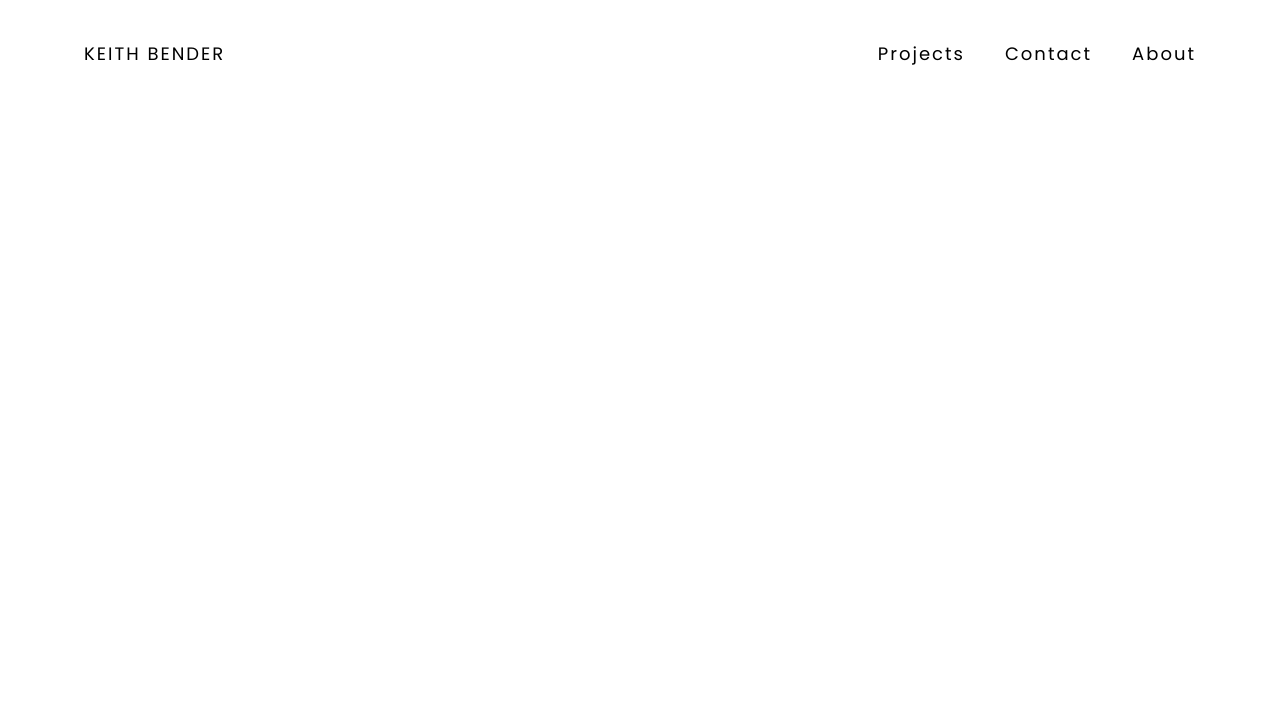
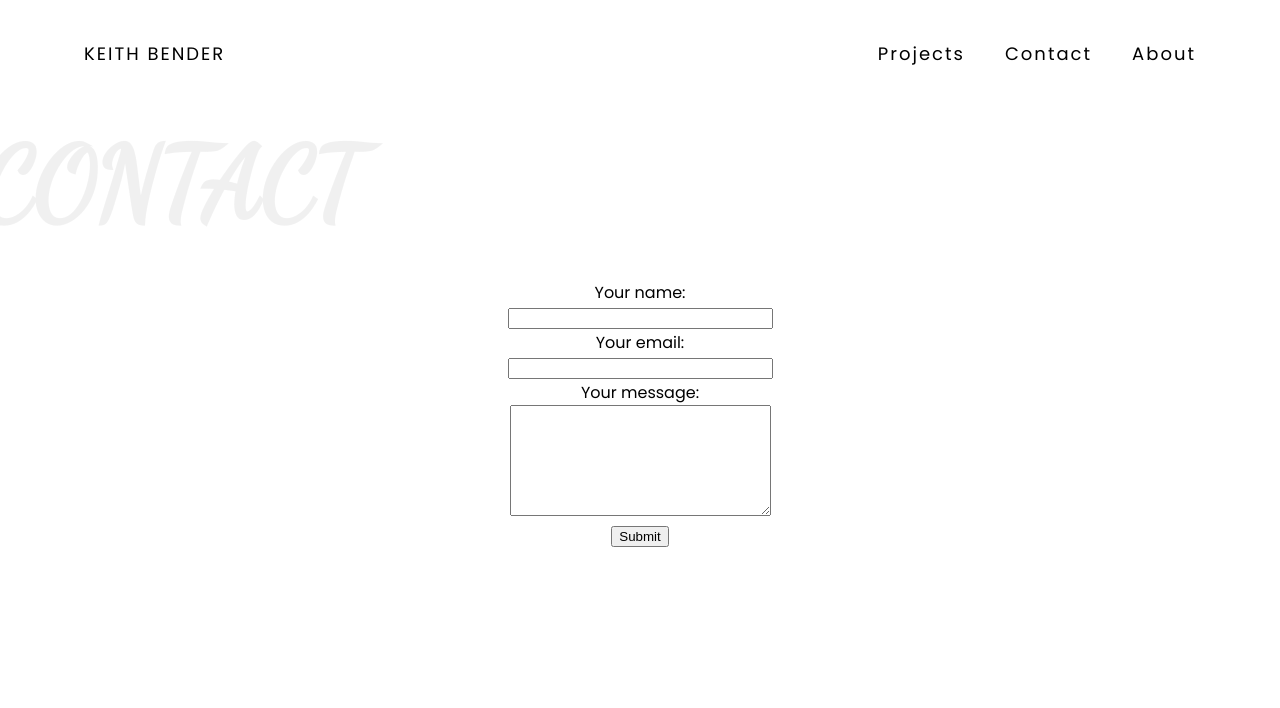
Before and after one commit to KeithBender/personal-webs, a plain HTML site: page contact.html in a window 1280 px wide. Shown: the top 708 px of the page. Drawn offline with nearby package versions, Linux system fonts and the light colour scheme.

Commit message:
updated forms

```diff
--- a/contact.html
+++ b/contact.html
@@ -2,7 +2,7 @@
 <html>
     <head>
     <title>Keith Bender</title>
-    <link href="https://fonts.googleapis.com/css?family=Bad+Script|Playfair+Display|Poppins" rel="stylesheet">
+    <link href="https://fonts.googleapis.com/css?family=Bad+Script|Playfair+Display|Poppins|Dancing+Script" rel="stylesheet">
     <link rel="stylesheet" href="master.css">
     <link rel="stylesheet" href="https://use.fontawesome.com/releases/v5.3.1/css/all.css" integrity="sha384-mzrmE5qonljUremFsqc01SB46JvROS7bZs3IO2EmfFsd15uHvIt+Y8vEf7N7fWAU" crossorigin="anonymous">
     <script src="https://ajax.googleapis.com/ajax/libs/jquery/2.1.3/jquery.min.js"></script>
@@ -25,6 +25,32 @@
             </nav>
         </div>
     </header>
+    <h1 class="background-text">Contact</h1>
+    <div class="contact-container">
+        <div class="contact-form">
+            <form id="contact_form" action="maito:k.bender30@gmail.com">
+                <div class="row">
+                    <label class="required" for="name">Your name:</label><br />
+                    <input id="name" class="input" name="name" type="text" value="" size="30" /><br />
+                    <span id="name_validation" class="error_message"></span>
+                </div>
+                <div class="row">
+                    <label class="required" for="email">Your email:</label><br />
+                    <input id="email" class="input" name="email" type="text" value="" size="30" /><br />
+                    <span id="email_validation" class="error_message">
+                    </span>
+                </div>
+                <div class="row">
+                    <label class="required" for="message">Your message:</label><br />
+                    <textarea id="message" class="input" name="message" rows="7" cols="30"></textarea><br />
+                    <span id="message_validation" class="error_message"></span>
+                </div>
+                <div class="row">
+                    <input id="submit_button" type="submit" value="Submit" />
+                </div>
+            </form>
+        </div>
+    </div>
     <div class="footer">
         <footer>
             <a href="twitter.com"><i class="fab fa-twitter"></i></a>
--- a/master.css
+++ b/master.css
@@ -163,6 +163,19 @@ h1 {
     animation-delay: 1s;
 }
 
+.contact-form {
+    width: 80%;
+    margin: 0 auto;
+}
+
+.row {
+    text-align: center;
+}
+
+#submit_button {
+    margin: 0 auto;
+}
+
 @keyframes rev-block {
 
     0% {
```
